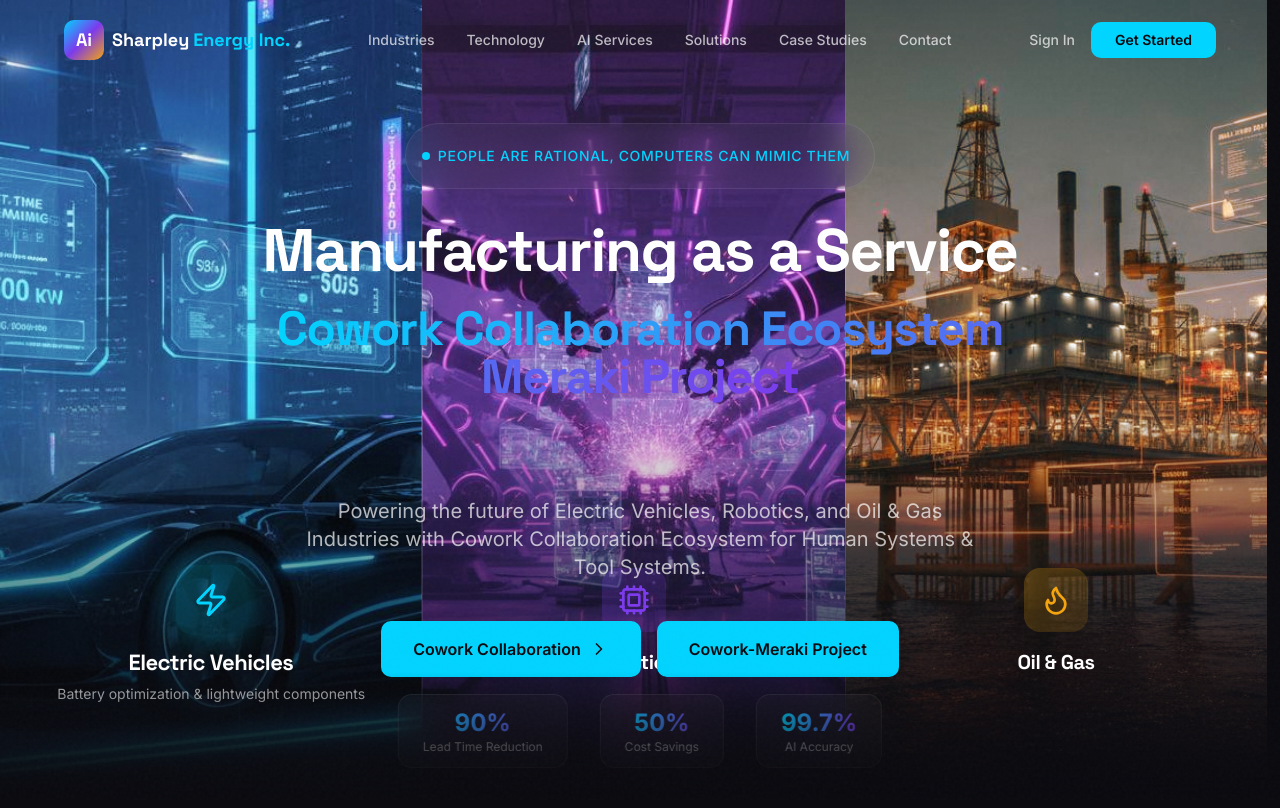
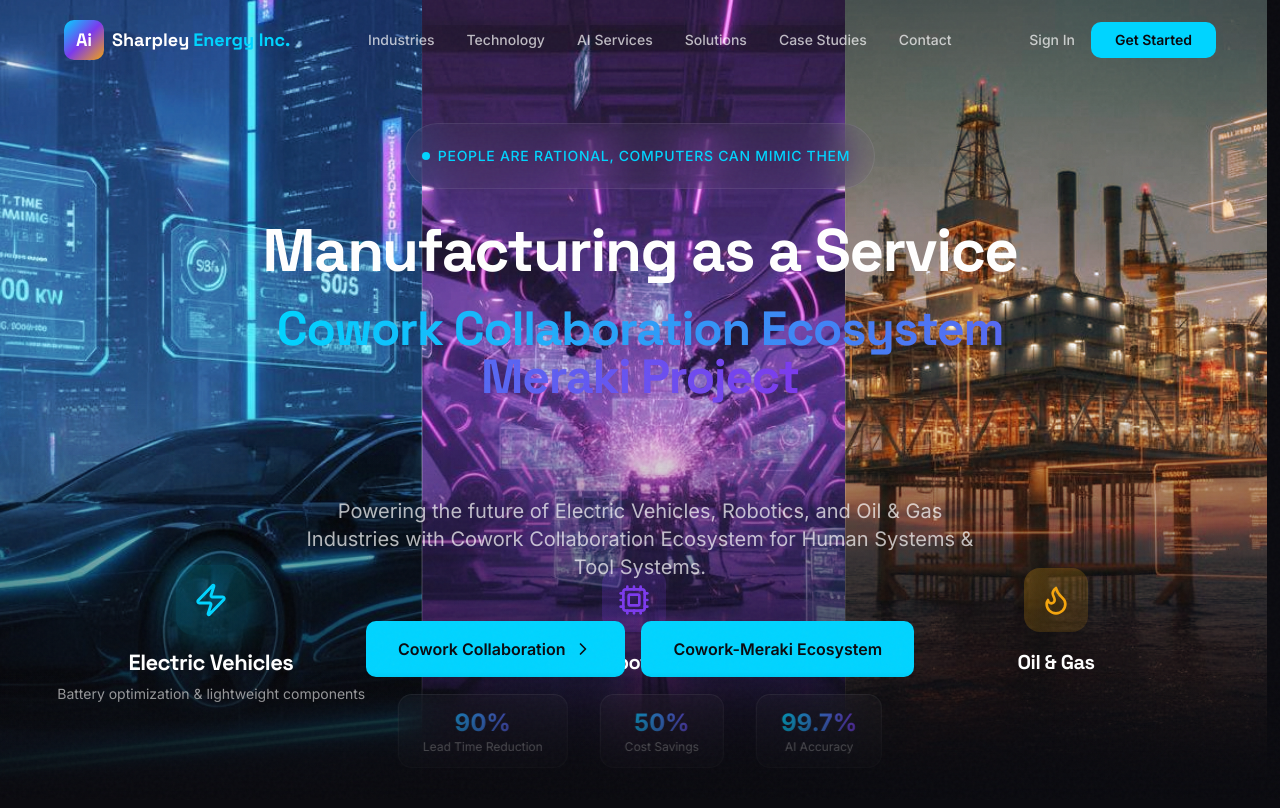
Before and after one commit to siliciuss/Alpha, a React (Vite) app: page / in a window 1280 px wide. Shown: the top 808 px of the page. Built offline with nearby package versions, Linux system fonts and the light colour scheme.

Commit message:
Rename project link from 'Cowork-Meraki' to 'Cowork-Meraki Ecosystem'

```diff
--- a/src/sections/Hero.tsx
+++ b/src/sections/Hero.tsx
@@ -257,7 +257,7 @@ const Hero = () => {
               rel="noopener noreferrer"
               className="btn-primary flex items-center justify-center gap-2 group"
             >
-              Cowork-Meraki Project
+              Cowork-Meraki Ecosystem
             </a>
           </div>
         </div>
```
